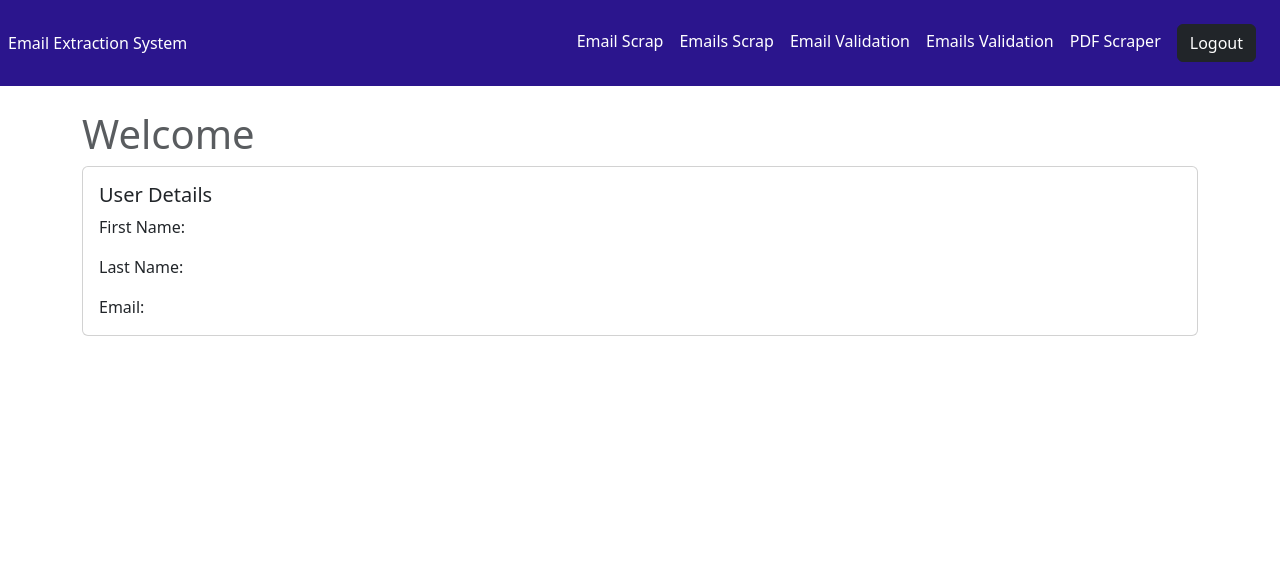
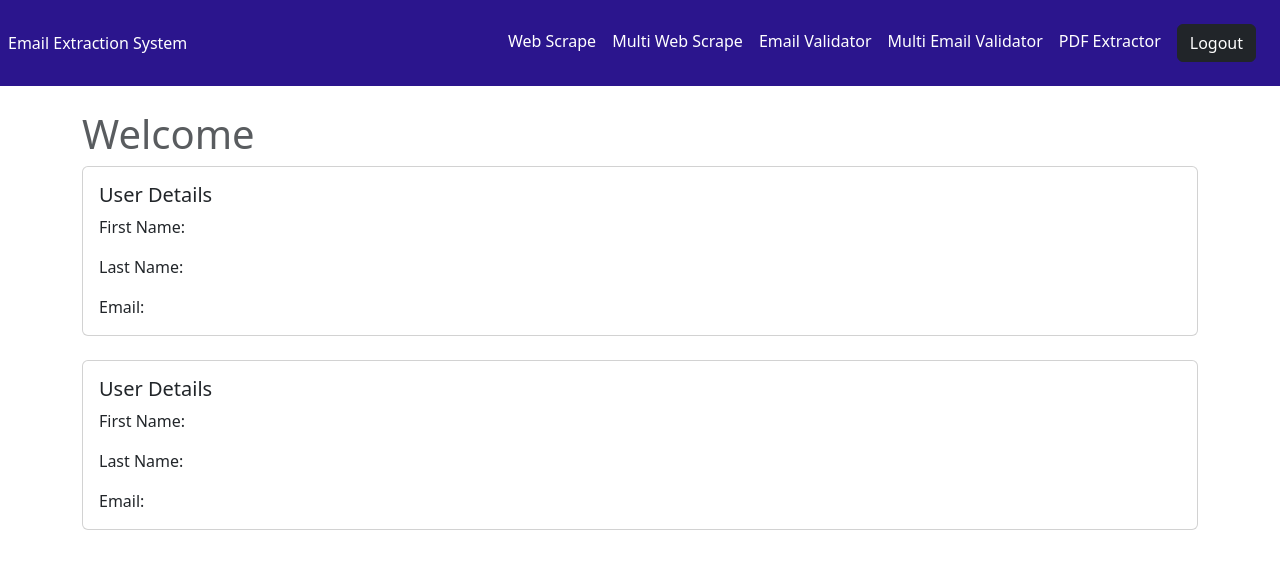
Before and after one commit to scipytechnologies/EmailScrapping, a React (Create React App) app in the folder client/: page /Home in a window 1280 px wide. Shown: the top 568 px of the page. Built offline with nearby package versions, Linux system fonts and the light colour scheme; no server answers; sample sign-in values are in the browser's storage.

Commit message:
except home page

```diff
--- a/client/src/components/Navbar/Navbar.jsx
+++ b/client/src/components/Navbar/Navbar.jsx
@@ -75,11 +75,11 @@ function NavBar() {
                 <div>Email Extraction System</div>
                 <div>
                     <>
-                        <NavLink to="/Scrap">Email Scrap</NavLink>
-                        <NavLink to="/Multiurl">Emails Scrap</NavLink>
-                        <NavLink to="/EmailValidator">Email Validation</NavLink>
-                        <NavLink to="/MultiEmail">Emails Validation</NavLink>
-                        <NavLink to="/Pdfscrap">PDF Scraper</NavLink>
+                        <NavLink to="/Scrap">Web Scrape</NavLink>
+                        <NavLink to="/Multiurl">Multi Web Scrape</NavLink>
+                        <NavLink to="/EmailValidator">Email Validator</NavLink>
+                        <NavLink to="/MultiEmail">Multi Email Validator</NavLink>
+                        <NavLink to="/Pdfscrap">PDF Extractor</NavLink>
                         <button className="btn btn-dark m-3" onClick={handleLogout}>Logout</button>
                     </>
                 </div>
--- a/client/src/pages/MultiemailValidator/multiemailValidator.jsx
+++ b/client/src/pages/MultiemailValidator/multiemailValidator.jsx
@@ -61,7 +61,7 @@ const MultiEmailValidation = () => {
   console.log(results)
   return (
     <div className="container mt-5">
-      <h1>Multiple Email Validation</h1>
+      <h1>Multi Email Validator</h1>
       <div className="input-group mb-3">
         <label className="input-group-text" htmlFor="fileInput">
           Upload File:
@@ -76,8 +76,8 @@ const MultiEmailValidation = () => {
       </div>
 
       {loading ? (
-                <div style={{ display: 'flex', justifyContent: 'center', alignItems: 'center', height: '0px', marginTop: '2rem'}}>
-                <PropagateLoader  color="#2b158d" width="20" />
+        <div style={{ display: 'flex', justifyContent: 'center', alignItems: 'center', height: '0px', marginTop: '2rem' }}>
+          <PropagateLoader color="#2b158d" width="20" />
         </div>
       ) : (
         <button className="btn btn-primary" onClick={handleValidation} disabled={loading}>
--- a/client/src/pages/Multipleurl/Multiurl.jsx
+++ b/client/src/pages/Multipleurl/Multiurl.jsx
@@ -91,7 +91,7 @@ function MultiScrap() {
 
   return (
     <div className="container mt-5">
-      <h1>Multiple Email Scraper</h1>
+      <h1>Multi Web Scrape</h1>
       <form className="mb-3">
         <label htmlFor="urlInput" className="form-label">
           Upload a Text File:
@@ -100,8 +100,8 @@ function MultiScrap() {
       </form>
       <div className="mb-3">
         {loading ? (
-                <div style={{ display: 'flex', justifyContent: 'center', alignItems: 'center', height: '0px', marginTop: '2rem'}}>
-                <PropagateLoader  color="#2b158d" width="20" />
+          <div style={{ display: 'flex', justifyContent: 'center', alignItems: 'center', height: '0px', marginTop: '2rem' }}>
+            <PropagateLoader color="#2b158d" width="20" />
           </div>
         ) : (
           <button className="btn btn-primary" onClick={handleScrap} disabled={loading}>
@@ -109,10 +109,6 @@ function MultiScrap() {
           </button>
         )}
 
-
-        <button className="btn btn-primary" onClick={handleDownload} disabled={emailData.length === 0}>
-          Download CSV
-        </button>
       </div>
       {loading && <div className="loader"></div>} {/* Loader */}
       {!loading && error && <p className="error">{error}</p>} {/* Error message */}
@@ -150,7 +146,14 @@ function MultiScrap() {
           </div>
         </div>
       )}
+
+      {emailData.length > 0 ? (
+        <button className="btn btn-primary" onClick={handleDownload} disabled={emailData.length === 0}>
+          Download CSV
+        </button>
+      ) : null}
     </div>
+
   );
 }
 
--- a/client/src/pages/Pdfscrap/Pdfscrap.jsx
+++ b/client/src/pages/Pdfscrap/Pdfscrap.jsx
@@ -139,7 +139,7 @@ const Pdfscrap = () => {
 
     return (
         <div className="container mt-5">
-            <h1>PDF Scraper</h1>
+            <h1>PDF Extractor</h1>
             <div className="mb-3">
                 <form onSubmit={handleSubmit}>
                     <label htmlFor="urlInput" className="form-label">Enter URL:</label>
--- a/client/src/pages/Scrap.jsx
+++ b/client/src/pages/Scrap.jsx
@@ -134,7 +134,7 @@ function Scrap() {
 
     return (
         <div className="container mt-5">
-            <h1>Email Scraper</h1>
+            <h1>Web Scrape</h1>
             <div className="mb-3">
                 <label htmlFor="urlInput" className="form-label">
                     Enter URL:
--- a/client/src/pages/singleValidator/emailValidator.jsx
+++ b/client/src/pages/singleValidator/emailValidator.jsx
@@ -42,7 +42,7 @@ const EmailValidationForm = () => {
 
   return (
     <div className="container mt-5">
-      <h1>Email Verification</h1>
+      <h1>Email Validator</h1>
       <div className='mb-3'>
         <label htmlFor="urlInput" className="form-label">Enter Email:</label>
         <input
@@ -57,8 +57,8 @@ const EmailValidationForm = () => {
       </div>
 
       {loading ? (
-                <div style={{ display: 'flex', justifyContent: 'center', alignItems: 'center', height: '0px', marginTop: '2rem'}}>
-                <PropagateLoader  color="#2b158d" width="20" />
+        <div style={{ display: 'flex', justifyContent: 'center', alignItems: 'center', height: '0px', marginTop: '2rem' }}>
+          <PropagateLoader color="#2b158d" width="20" />
         </div>
       ) : (
         <button
@@ -74,7 +74,7 @@ const EmailValidationForm = () => {
           <div className="email-container">
             <p>
               <span>The Email {displayemail} is </span>
-              <span style={{ color: validationResult.valid ? 'green' : 'red' }}>
+              <span style={{ color: validationResult.valid ? 'green' : 'red',  fontWeight: 'bold' }}>
                 {validationResult.valid ? 'Valid' : 'Invalid'}
               </span>
             </p>
@@ -88,13 +88,15 @@ const EmailValidationForm = () => {
                 <li>The MX is {validationResult.validators.mx.valid ? 'Valid' : 'Invalid'}</li>
                 <li>
                   The SMTP is {validationResult.validators.smtp.valid ? 'Valid' : 'Invalid'}
-                  {validationResult.validators.smtp.reason && (
+                  {validationResult.validators.smtp.reason && !validationResult.valid && (
                     <p>Reason: {validationResult.validators.smtp.reason}</p>
                   )}
                 </li>
               </ul>
             </p>
+            {validationResult.reason && !validationResult.valid && (
               <p>Reason: {validationResult.reason}</p>
+            )}
           </div>
         </div>
       )}
--- a/client/src/scenes/Home/Home.jsx
+++ b/client/src/scenes/Home/Home.jsx
@@ -78,6 +78,7 @@ const Home = () => {
   }, []);
 
   return (
+    <>
       <div className="container mt-4">
         <h1 className="card-subtitle mb-2 text-muted">Welcome {user.firstName} {user.lastName}</h1>
         <div className="card">
@@ -89,6 +90,17 @@ const Home = () => {
           </div>
         </div>
       </div>
+      <div className="container mt-4">
+        <div className="card">
+          <div className="card-body">
+            <h5 className="card-title">User Details</h5>
+            <p className="card-text">First Name: {user.firstName}</p>
+            <p className="card-text">Last Name: {user.lastName}</p>
+            <p className="card-text">Email: {user.email}</p>
+          </div>
+        </div>
+      </div>
+    </>
   );
 };
 
--- a/client/src/scenes/LandingPage/Landingpage.jsx
+++ b/client/src/scenes/LandingPage/Landingpage.jsx
@@ -4,10 +4,19 @@ function LandingPage() {
   const navigate = useNavigate()
   return (
     // < !--main page-- >
-    <div className="container-lg d-flex align-items-center justify-content-center flex-column" style={{ height: '100vh' }}>
-      <h2 className="display-5 mb-3">Web Email Extraction and Email Validation System</h2>
-      <button type="submit" className="btn btn-primary btn-lg mt-2" onClick={() => navigate('/Login')}>Get Started</button>
-    </div>
+    <>
+      <div className="container-lg d-flex align-items-center justify-content-center flex-column" style={{ height: '100vh' }}>
+        <h2 className="display-5 mb-3">Email Scrape Validation Tool</h2>
+        <button type="submit" className="btn btn-primary btn-lg mt-2" onClick={() => navigate('/Login')}>Get Started</button>
+      </div>
+      <div>
+        <h4>About us</h4>
+        <p>Lorem Ipsum is simply dummy text of the printing and typesetting industry.
+          Lorem Ipsum has been the industry's standard dummy text ever since the 1500s,
+          when an unknown printer took a galley of type and scrambled it to make a type specimen book.</p>
+      </div>
+    </>
+
   )
 }
 
--- a/client/src/scenes/Login/Signin.jsx
+++ b/client/src/scenes/Login/Signin.jsx
@@ -39,13 +39,13 @@ function UserSignin() {
     return (
         <>
             <div className="container mb-5">
-                <div className="container-sm w-50 shadow p-3 mt-5 bg-body-tertiary rounded">
+                <div className="container-sm w-50 shadow p-5 mt-5 bg-body-tertiary rounded">
                     <h1 className="display-6 mb-4">Login</h1>
                     <form>
                         <div className="mb-3">
                             <label className="form-label">Email</label>
                             <input className="form-control" type="text" aria-describedby="emailHelp" name="email" id="email" onChange={onChangeHandler}/>
-                            <div  className="form-text" id="emailHelp">We'll never share your email with anyone else.</div>
+                            <div  className="form-text" id="emailHelp"></div>
                         </div>
                         <div className="mb-3">
                             <label className="form-label">Password</label>
```
Lines whose indentation alone changed are shown as unchanged.
